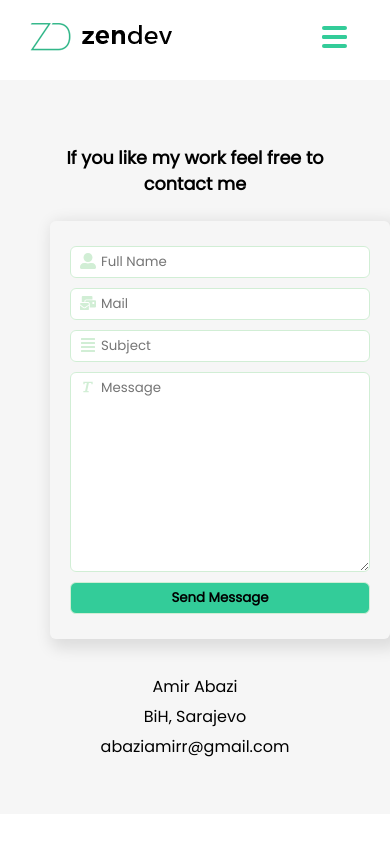
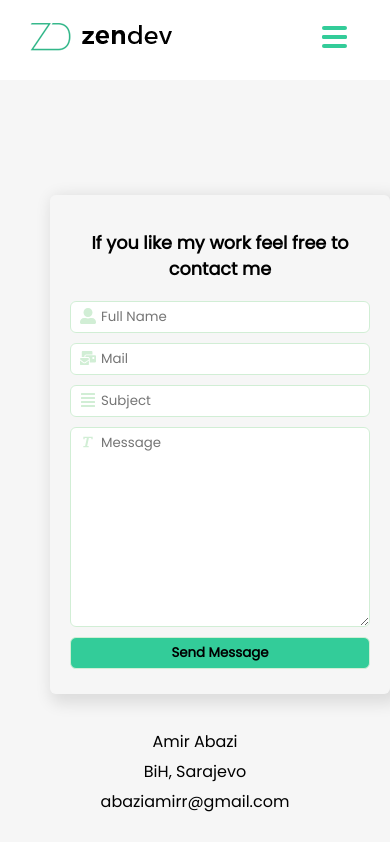
Before and after one commit to amirabazi/amirabazi-portfolio, a React (Create React App) app: page /contact in a window 390 px wide. Shown: the top 842 px of the page. Built offline with nearby package versions, Linux system fonts and the light colour scheme.

Commit message:
contact fixes

```diff
--- a/src/index.css
+++ b/src/index.css
@@ -256,10 +256,6 @@
   height: calc(100vh - 160px);
 }
 
-.contact h2 {
-  text-align: center;
-}
-
 .contact .contact-wrapper {
   display: -webkit-box;
   display: -ms-flexbox;
@@ -288,6 +284,11 @@
   padding: 20px;
   -webkit-box-shadow: 5px 5px 15px 5px rgba(0, 0, 0, 0.1);
   box-shadow: 5px 5px 15px 5px rgba(0, 0, 0, 0.1);
+}
+
+.contact .contact-wrapper .contact-form h2 {
+  width: 300px;
+  text-align: center;
 }
 
 .contact .contact-wrapper .contact-form .contact-input {
@@ -368,13 +369,19 @@
 @media screen and (max-width: 600px) {
   .contact {
     padding: 50px;
-    height: 100%;
+    height: 100vh;
   }
   .contact h2 {
     font-size: 1.1rem;
   }
   .contact .contact-wrapper .info {
     margin-top: 20px;
+  }
+}
+
+@media screen and (max-width: 400px) {
+  .contact .contact-wrapper {
+    margin-top: 0;
   }
 }
 
--- a/src/screens/contact/_index.scss
+++ b/src/screens/contact/_index.scss
@@ -8,9 +8,7 @@
     align-items: center;
     padding: 100px;
     height: calc(100vh - 160px);
-    h2{
-        text-align: center;
-    }
+
     .contact-wrapper{
         display: flex;
         flex-wrap: wrap;
@@ -25,6 +23,10 @@
             padding: 20px;
             -webkit-box-shadow: 5px 5px 15px 5px rgba(0,0,0,0.1);
             box-shadow: 5px 5px 15px 5px rgba(0,0,0,0.1);
+            h2{
+                width: 300px;
+                text-align: center;
+            }
 
             .contact-input{
                 padding: 5px 10px;
@@ -98,14 +100,13 @@
 @media screen and (max-width: 600px){
     .contact{
         padding: 50px;
-        height: 100%;
+        height: 100vh;
 
         h2{
             font-size: 1.1rem;
         }
 
         .contact-wrapper{
-
             .info{
                 margin-top: 20px;
             }
@@ -113,3 +114,12 @@
     }
 
 }
+
+@media screen and (max-width: 400px){
+     .contact{
+         .contact-wrapper{
+             margin-top: 0;
+         }
+     }
+
+ }
--- a/src/screens/contact/index.js
+++ b/src/screens/contact/index.js
@@ -45,10 +45,12 @@
 
     return (
         <div className="contact">
+
             <Fade top >
-                <h2>If you like my work feel free to contact me</h2>
                 <div className="contact-wrapper">
                     <form className="contact-form" onSubmit={(e) => { submitMessage(e) }}>
+                        <h2>If you like my work feel free to contact me</h2>
+
                         <Input type="text"
                             icon={<FaUserAlt />}
                             placeHolder="Full Name"
```
